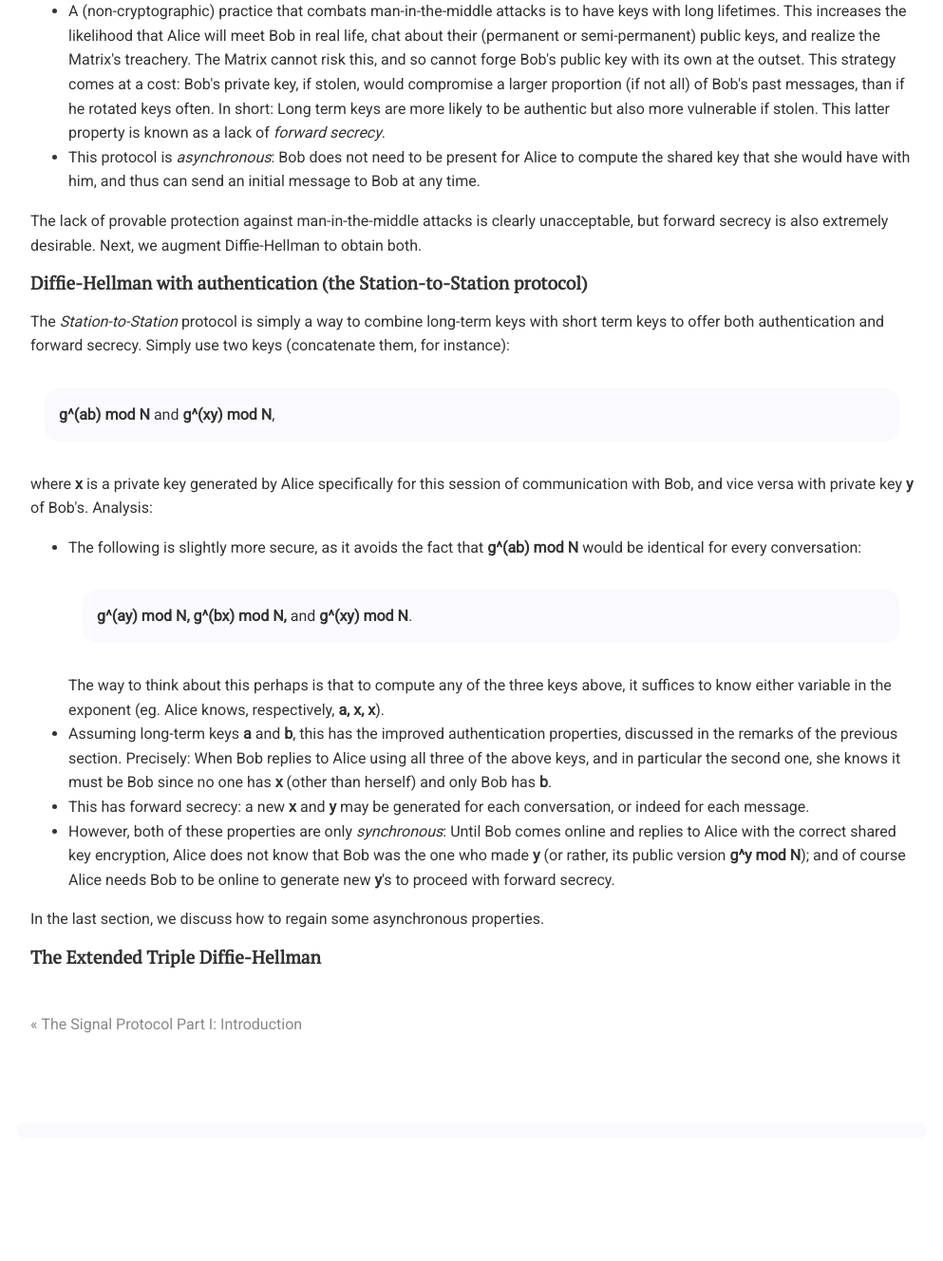
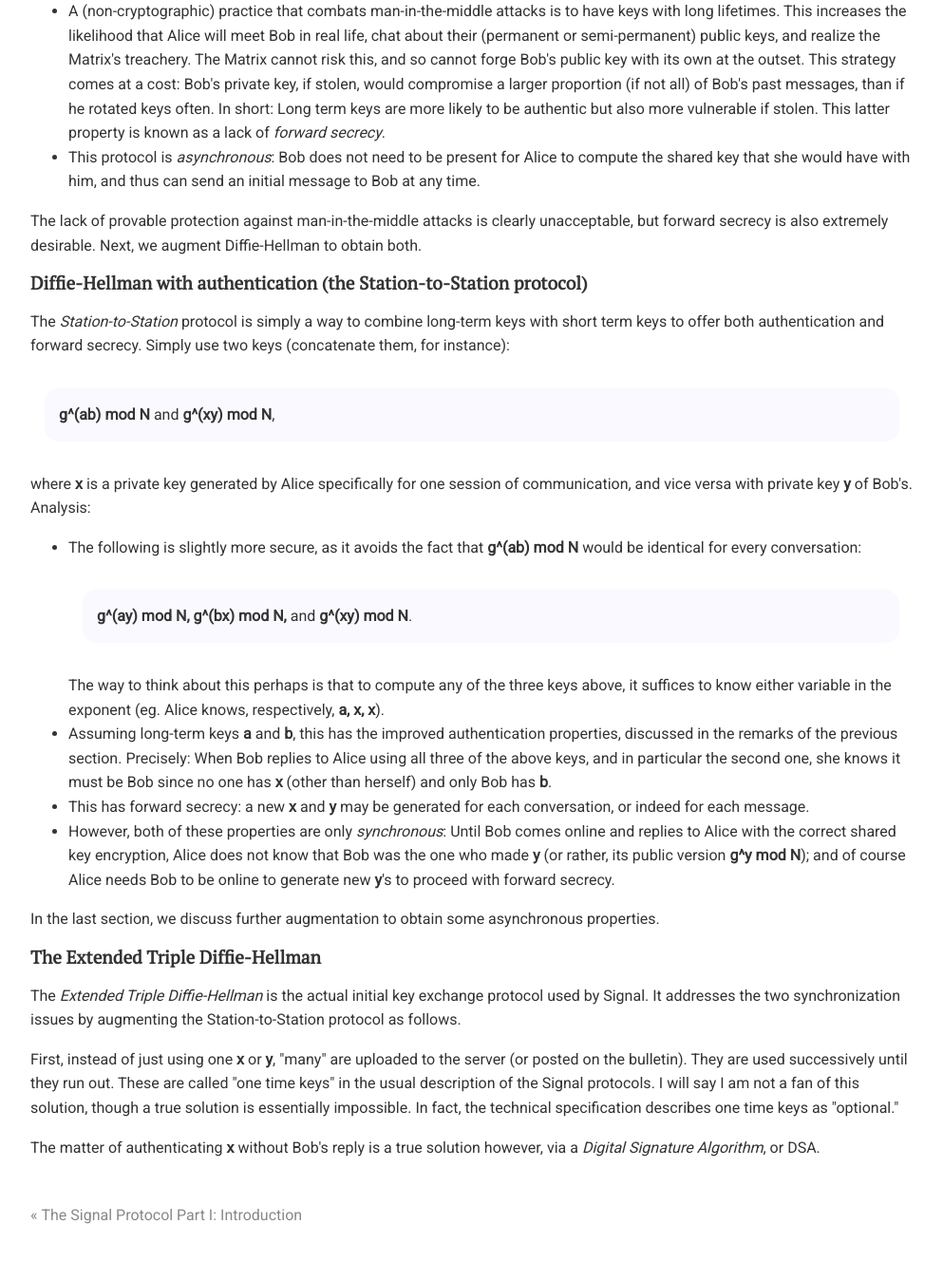
Before and after one commit to chatscrypt/chatscrypt.github.io, a Jekyll site: the page built from _posts/2020-01-06-the-signal-protocol-part-ii-the-diffie-hellman-key-exchange.html, in a window 1280 px wide and 1400 px high, scrolled down 1046 px. Shown: the top 1328 px of the window at 95% size, without its empty margins (143-1136 px from the left). Built offline with Jekyll 4.4.1, drawn with Linux system fonts in a browser that asks for light colours; comment, search, counter and statistics services are not loaded; before the commit the page ends 2244 px from its top, so only the background shows below that.

Commit message:
Update 2020-01-06-the-signal-protocol-part-ii-the-diffie-hellman-key-exchange.html

```diff
--- a/_posts/2020-01-06-the-signal-protocol-part-ii-the-diffie-hellman-key-exchange.html
+++ b/_posts/2020-01-06-the-signal-protocol-part-ii-the-diffie-hellman-key-exchange.html
@@ -41,7 +41,7 @@ The <i>Station-to-Station</i> protocol is simply a way to combine long-term keys
 <div class="media">
  <b>g^(ab) mod N</b> and <b>g^(xy) mod N</b>,
 </div>
- where <b>x</b> is a private key generated by Alice specifically for this session of communication with Bob, and vice versa with private key <b>y</b> of Bob's.
+ where <b>x</b> is a private key generated by Alice specifically for one session of communication, and vice versa with private key <b>y</b> of Bob's.
 
 Analysis:
 
@@ -59,8 +59,14 @@ Analysis:
  <li> However, both of these properties are only <i>synchronous</i>: Until Bob comes online and replies to Alice with the correct shared key encryption, Alice does not know that Bob was the one who made <b>y</b> (or rather, its public version <b>g^y mod N</b>); and of course Alice needs Bob to be online to generate new <b>y</b>'s to proceed with forward secrecy.
 </ul>
 
-In the last section, we discuss how to regain some asynchronous properties.
+In the last section, we discuss further augmentation to obtain some asynchronous properties.
 
 
 
 <h2>The Extended Triple Diffie-Hellman </h2>
+
+The <i>Extended Triple Diffie-Hellman</i> is the actual initial key exchange protocol used by Signal. It addresses the two synchronization issues by augmenting the Station-to-Station protocol as follows.
+
+<p> First, instead of just using one <b>x</b> or <b>y</b>, "many" are uploaded to the server (or posted on the bulletin). They are used successively until they run out. These are called "one time keys" in the usual description of the Signal protocols. I will say I am not a fan of this solution, though a true solution is essentially impossible. In fact, the technical specification describes one time keys as "optional."
+
+<p> The matter of authenticating <b>x</b> without Bob's reply is a true solution however, via a <i>Digital Signature Algorithm</i>, or DSA.
```
